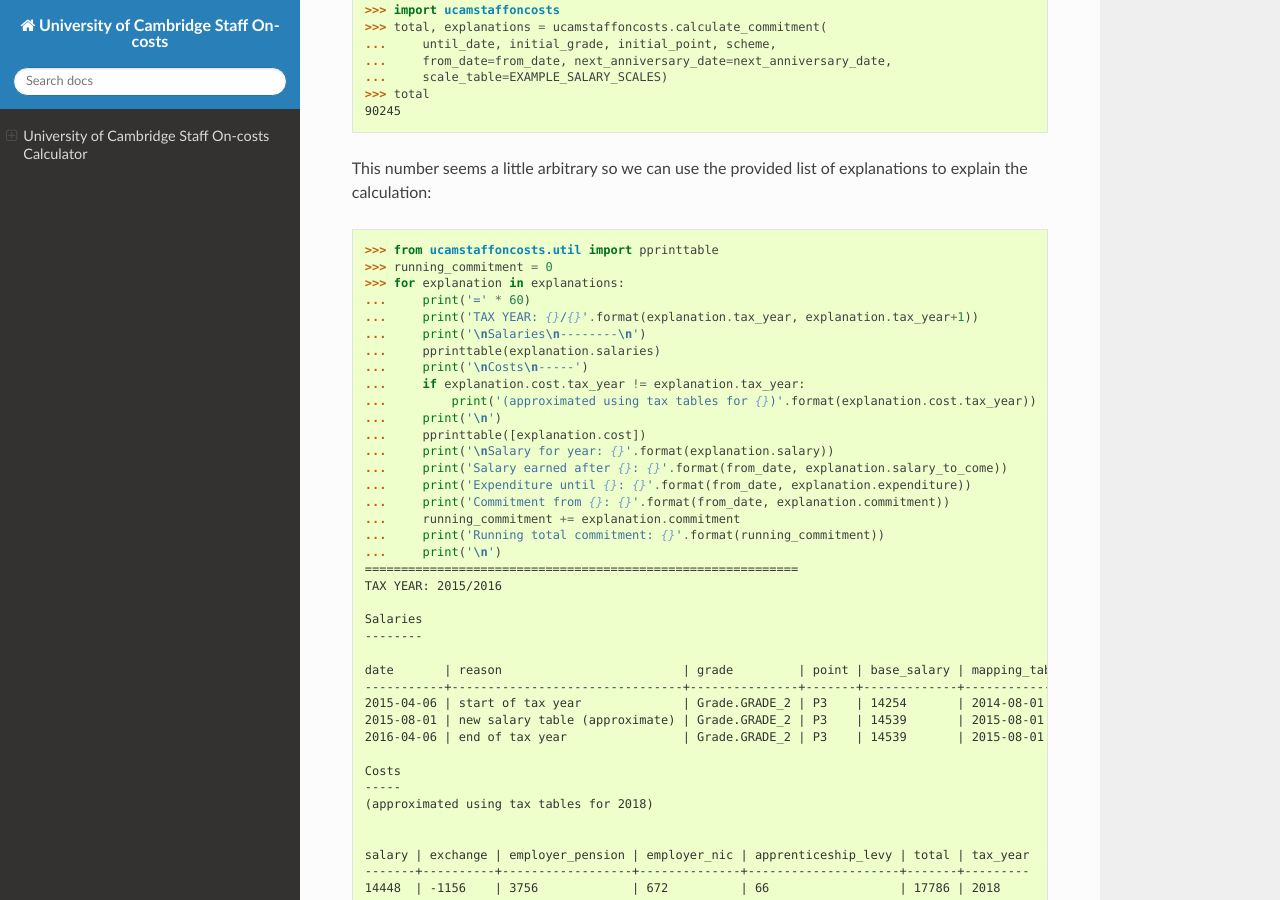
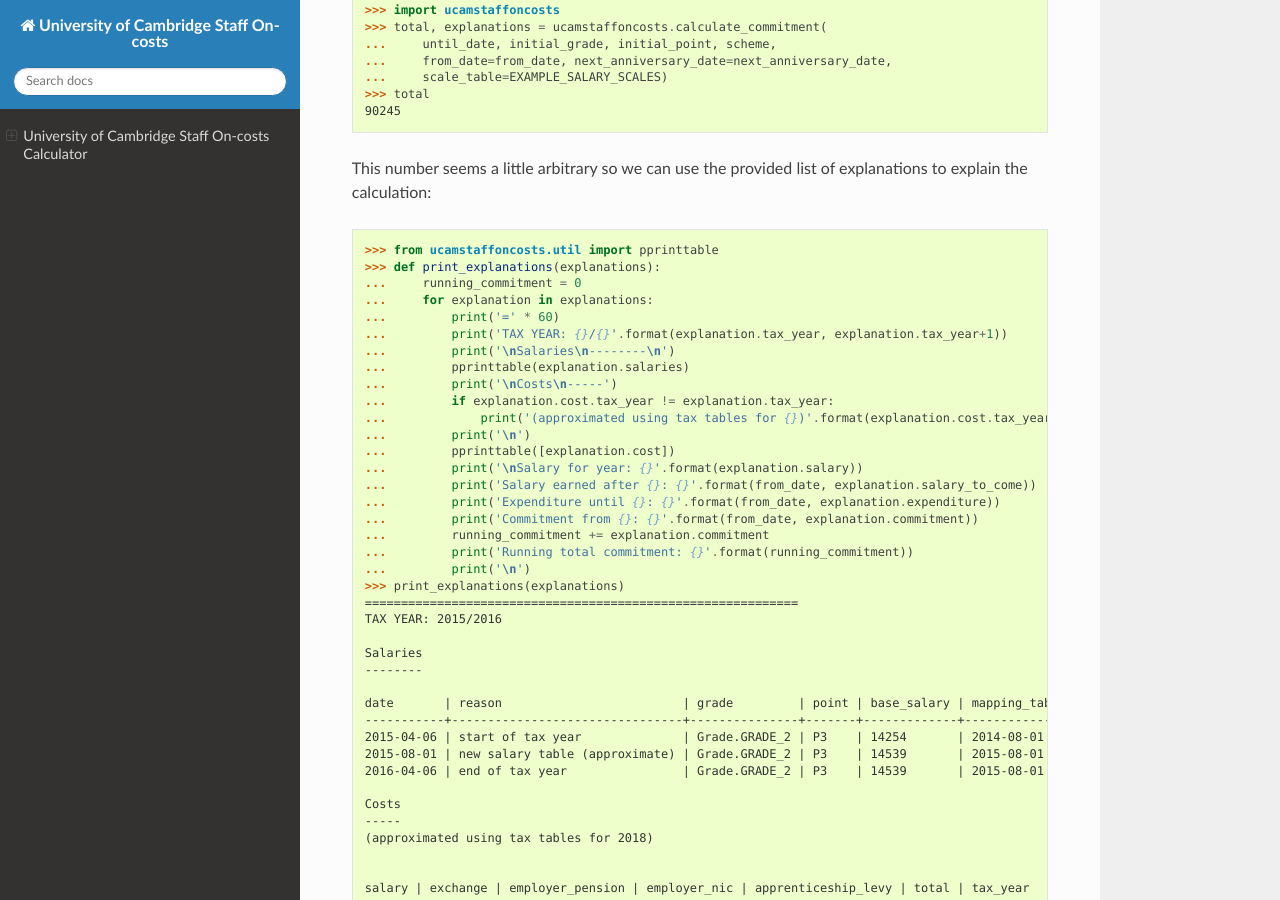
Before and after one commit to uisautomation/pidash-ucamstaffoncosts, a Sphinx documentation site: the page built from doc/index.rst, in a window 1280 px wide and 900 px high, scrolled down 1259 px. Built offline with Sphinx 7.4.7 and the Read the Docs theme 2.0.0, drawn with Linux system fonts in a browser that asks for light colours.

Commit message:
index.rst: refactor test
Move the explanation table printer into its own function for use in
further tests.

```diff
--- a/doc/index.rst
+++ b/doc/index.rst
@@ -66,24 +66,26 @@
 explanations to explain the calculation:
 
 >>> from ucamstaffoncosts.util import pprinttable
->>> running_commitment = 0
->>> for explanation in explanations:
-...     print('=' * 60)
-...     print('TAX YEAR: {}/{}'.format(explanation.tax_year, explanation.tax_year+1))
-...     print('\nSalaries\n--------\n')
-...     pprinttable(explanation.salaries)
-...     print('\nCosts\n-----')
-...     if explanation.cost.tax_year != explanation.tax_year:
-...         print('(approximated using tax tables for {})'.format(explanation.cost.tax_year))
-...     print('\n')
-...     pprinttable([explanation.cost])
-...     print('\nSalary for year: {}'.format(explanation.salary))
-...     print('Salary earned after {}: {}'.format(from_date, explanation.salary_to_come))
-...     print('Expenditure until {}: {}'.format(from_date, explanation.expenditure))
-...     print('Commitment from {}: {}'.format(from_date, explanation.commitment))
-...     running_commitment += explanation.commitment
-...     print('Running total commitment: {}'.format(running_commitment))
-...     print('\n') # doctest: +NORMALIZE_WHITESPACE
+>>> def print_explanations(explanations):
+...     running_commitment = 0
+...     for explanation in explanations:
+...         print('=' * 60)
+...         print('TAX YEAR: {}/{}'.format(explanation.tax_year, explanation.tax_year+1))
+...         print('\nSalaries\n--------\n')
+...         pprinttable(explanation.salaries)
+...         print('\nCosts\n-----')
+...         if explanation.cost.tax_year != explanation.tax_year:
+...             print('(approximated using tax tables for {})'.format(explanation.cost.tax_year))
+...         print('\n')
+...         pprinttable([explanation.cost])
+...         print('\nSalary for year: {}'.format(explanation.salary))
+...         print('Salary earned after {}: {}'.format(from_date, explanation.salary_to_come))
+...         print('Expenditure until {}: {}'.format(from_date, explanation.expenditure))
+...         print('Commitment from {}: {}'.format(from_date, explanation.commitment))
+...         running_commitment += explanation.commitment
+...         print('Running total commitment: {}'.format(running_commitment))
+...         print('\n')
+>>> print_explanations(explanations) # doctest: +NORMALIZE_WHITESPACE
 ============================================================
 TAX YEAR: 2015/2016
 <BLANKLINE>
```
